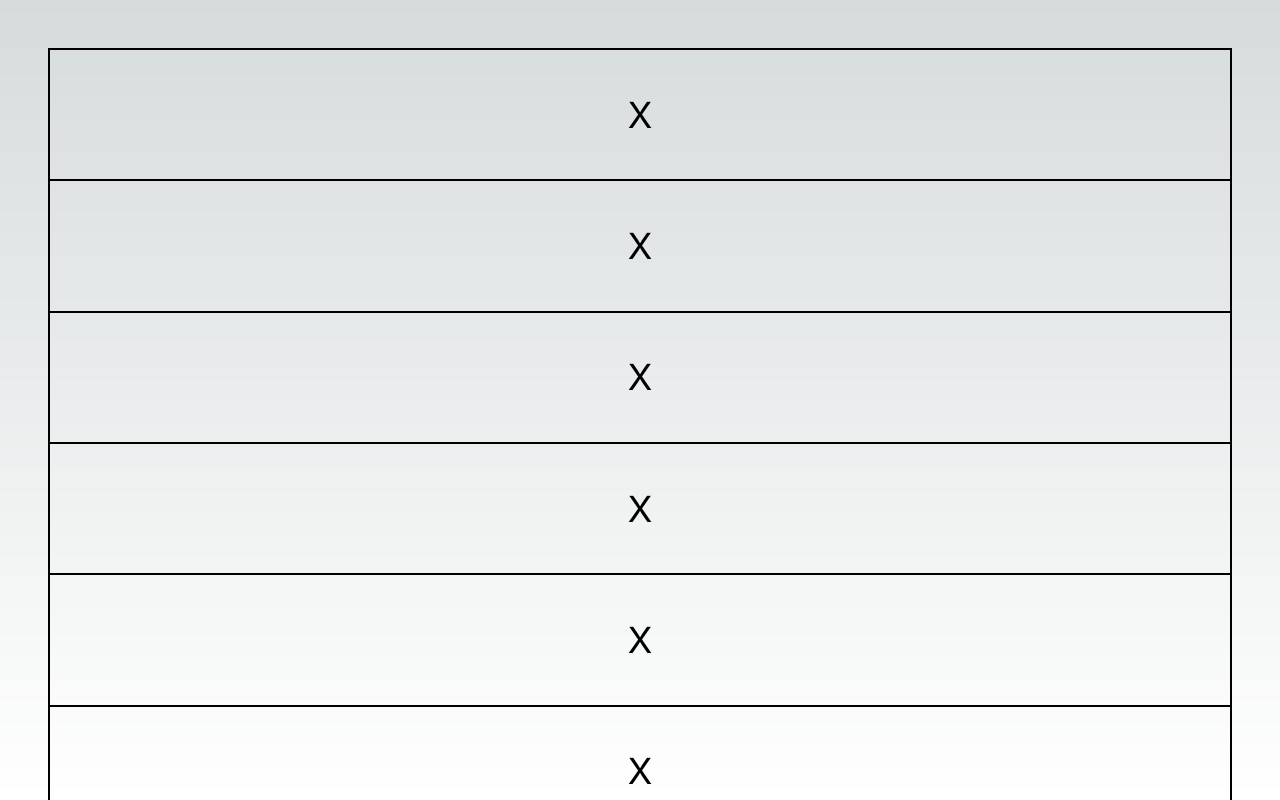
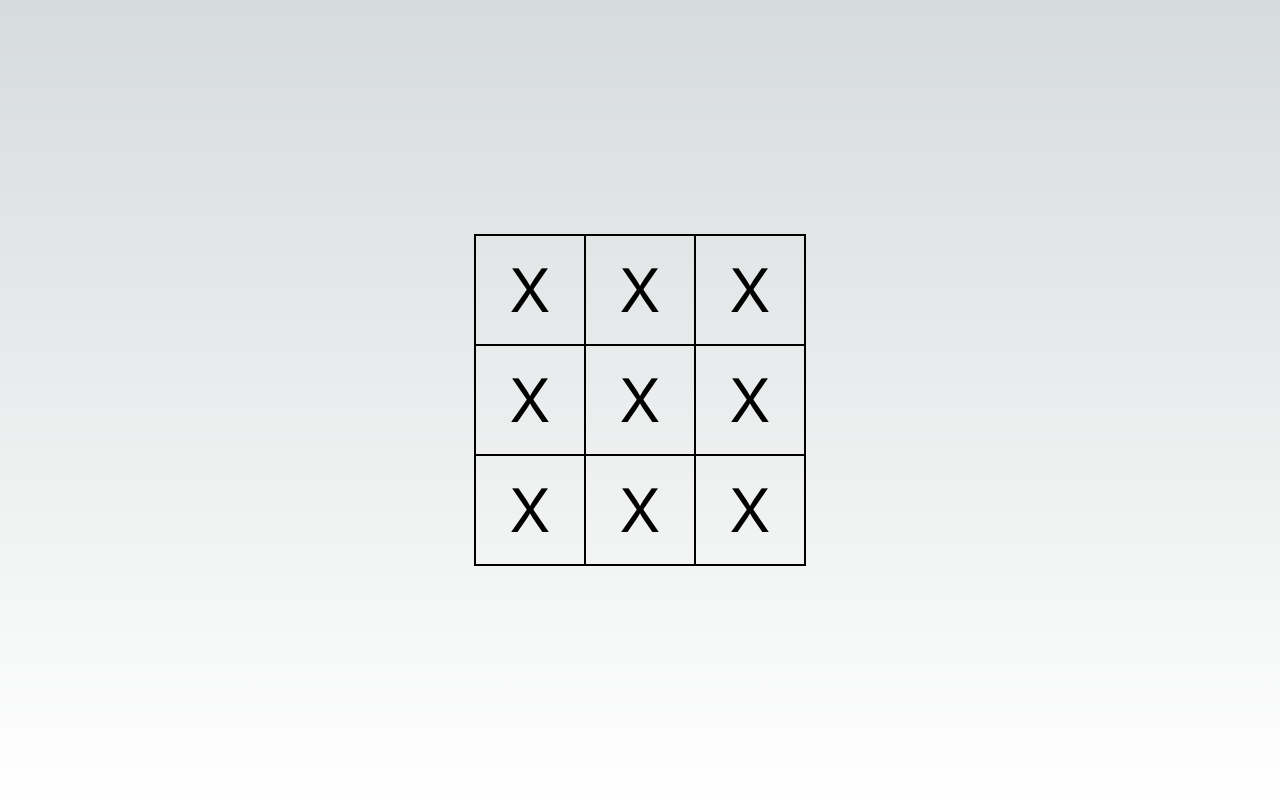
Before and after one commit to cblanken/tic-tac-toe, a Next.js app: page / in a window 1280 px wide. Shown: the top 800 px of the page. Built offline with nearby package versions, Linux system fonts and the light colour scheme.

Commit message:
Add some board styling and Tailwind config

```diff
--- a/src/app/page.tsx
+++ b/src/app/page.tsx
@@ -7,7 +7,7 @@ export default function Home() {
 
   let tiles: Array<Tile> = new Array(boardSize ** 2).fill( {value: "X" } )
   return (
-    <main className="flex h-screen flex-col">
+    <main className="h-screen flex flex-col justify-center items-center">
       <Board boardSize={boardSize} tiles={tiles} />
     </main>
   )
--- a/src/components/Board.tsx
+++ b/src/components/Board.tsx
@@ -14,9 +14,9 @@ export default function Board(props: IProps) {
   const [playerTurn, setTurn] = useState(false)
 
   return (
-    <div className={`board grid grid-cols-${boardSize} m-12 aspect-square border border-black`}>
+    <div className={` board aspect-square border border-black grid grid-cols-3`}>
       { tiles.map((tile, index) =>
-        <BoardTile tile={tile} boardSize={boardSize} key={index} />
+        <BoardTile className="border border-black" tile={tile} boardSize={boardSize} key={index} />
       )}
     </div>
   )
--- a/src/components/BoardTile.tsx
+++ b/src/components/BoardTile.tsx
@@ -7,6 +7,7 @@ export type Tile = {
 interface IProps {
   tile: Tile;
   boardSize: number;
+  className?: string;
 }
 
 export default function BoardTile(props: IProps) {
@@ -14,8 +15,8 @@ export default function BoardTile(props: IProps) {
   const [boardSize, setBoardSize] = useState(props.boardSize)
 
   return (
-    <div className={`flex justify-center items-center border border-black text-4xl text-center align-middle`}>
-      <div className="">{tile.value}</div>
-    </div>
+      <div className={`${props.className} flex justify-center items-center text-6xl p-6`}>
+        <div>{tile.value}</div>
+      </div>
   )
 }
--- a/tailwind.config.js
+++ b/tailwind.config.js
@@ -7,6 +7,16 @@ module.exports = {
   ],
   theme: {
     extend: {
+      spacing: {
+        '25%': '25%',
+        '50%': '50%',
+        '75%': '75%',
+      },
+      maxHeight: {
+        '25': '25%',
+        '50': '50%',
+        '75': '75%',
+      },
       backgroundImage: {
         'gradient-radial': 'radial-gradient(var(--tw-gradient-stops))',
         'gradient-conic':
```
